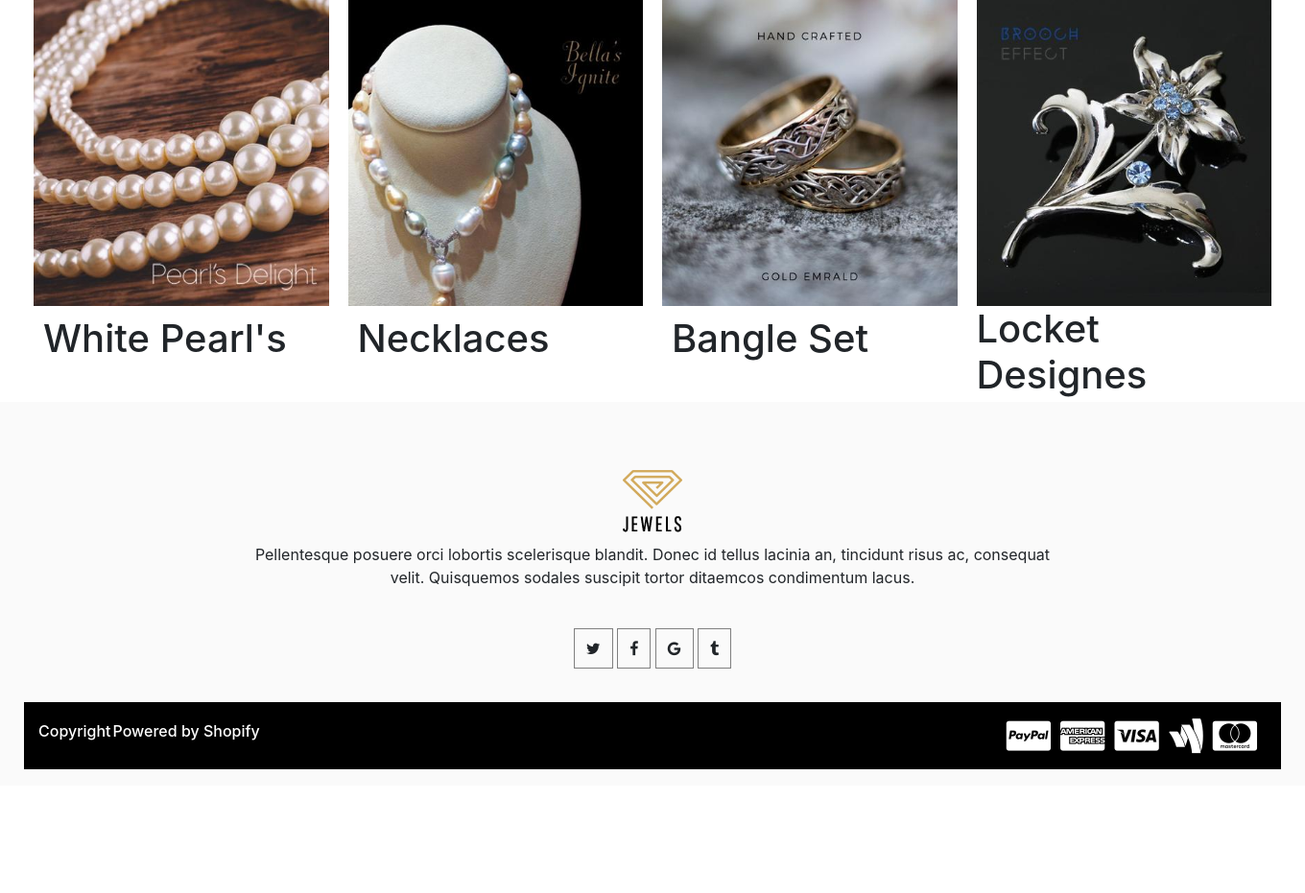
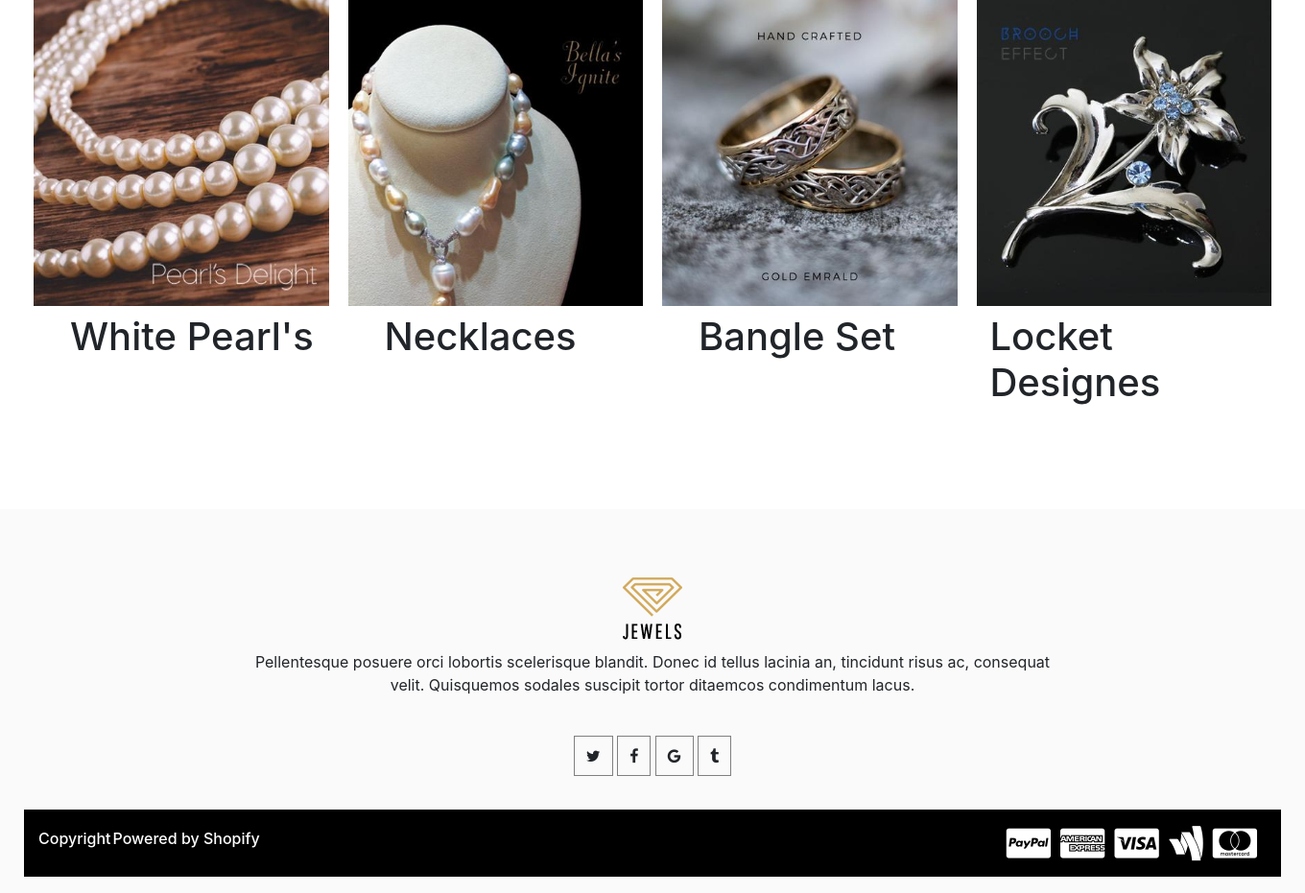
Before and after one commit to ZaurGoyushov/Jewellery, a Flask app: page / in a window 1360 px wide. Shown: the part 3038-3969 px from the top of the page at 96% size. Before the commit the page ends 3840 px from the top, so only its background shows below. Run offline with Flask 2, Linux system fonts and the light colour scheme; some libraries are stand-ins or nearby versions.

Commit message:
last corrections

```diff
--- a/Shop/static/myFiles/css/style.css
+++ b/Shop/static/myFiles/css/style.css
@@ -991,6 +991,7 @@ body {
           box-sizing: border-box;
   position: relative;
   overflow: hidden;
+  cursor: pointer;
 }
 
 #newArr .foot_item:hover .overlay {
@@ -1040,6 +1041,10 @@ body {
   margin-top: 20px;
   color: #fff;
   letter-spacing: 2px;
+}
+
+#newArr .foot_item .foot_item_info a:hover {
+  color: #d2aa5c;
 }
 
 #newArr .foot_item .overlay {
@@ -1109,6 +1114,7 @@ body {
   transition: all 0.5s ease;
   -webkit-box-sizing: border-box;
           box-sizing: border-box;
+  cursor: pointer;
 }
 
 #RareCollections .rare_item .rare_overlay a {
@@ -1117,6 +1123,20 @@ body {
   -webkit-box-sizing: border-box;
           box-sizing: border-box;
   padding: 5px;
+}
+
+#RareCollections .rare_item .rare_overlay a:hover {
+  background-color: #d2aa5c;
+}
+
+#RareCollections h1 {
+  cursor: pointer;
+  -webkit-transition: all 0.5s ease;
+  transition: all 0.5s ease;
+}
+
+#RareCollections h1:hover {
+  color: #d2aa5c;
 }
 
 #footer {
@@ -1133,6 +1153,10 @@ body {
 
 #footer .footer-info p {
   text-align: center;
+}
+
+#footer .footer-info a {
+  cursor: pointer;
 }
 
 #footer .list_item {
--- a/Shop/static/myFiles/sass/home/_body.scss
+++ b/Shop/static/myFiles/sass/home/_body.scss
@@ -181,6 +181,7 @@
         box-sizing: border-box;
         position: relative;
         overflow: hidden;
+        cursor: pointer;
         &:hover {
             .overlay {
                 top: 0;
@@ -221,6 +222,9 @@
                 margin-top: 20px;
                 color: $main-color-white;
                 letter-spacing: 2px;
+                &:hover{
+                    color: $main-color-gold;
+                }
             }
         }
         .overlay {
@@ -265,6 +269,7 @@
             height: $main-height;
             object-fit: cover;
         }
+
         .rare_overlay {
             position: absolute;
             top: 0;
@@ -276,12 +281,23 @@
             transform-origin: top;
             transition: all 0.5s ease;
             box-sizing: border-box;
+            cursor: pointer;
             a {
                 background-color: $main-color-white;
                 color: black;
                 box-sizing: border-box;
                 padding: 5px;
+                &:hover{
+                    background-color: $main-color-gold;
+                }
             }
         }
     }
+    h1{
+        cursor: pointer;
+        transition: all 0.5s ease;
+        &:hover{
+            color:$main-color-gold;
+        }
+    }
 }
--- a/Shop/static/myFiles/sass/home/_footer.scss
+++ b/Shop/static/myFiles/sass/home/_footer.scss
@@ -8,6 +8,9 @@
         margin-top: 40px;
         p {
             text-align: center;
+        }
+        a{
+            cursor: pointer;
         }
     }
     .list_item {
--- a/Shop/templates/common/footer.html
+++ b/Shop/templates/common/footer.html
@@ -9,7 +9,7 @@
             <div class="col-ow-8 flex flex-dir-column jus-con-cen align-it-cen">
                 <div class="footer-info ">
                     <div class="logo flex jus-con-cen m-t">
-                        <img src="{{url_for('static', filename='images/logo.png')}}" alt="">
+                       <a href="#"><img src="{{url_for('static', filename='images/logo.png')}}" alt=""></a>
                     </div>
                     <p>Pellentesque posuere orci lobortis scelerisque blandit. Donec id tellus lacinia an, tincidunt
                         risus ac, consequat velit.
--- a/Shop/templates/home/body.html
+++ b/Shop/templates/home/body.html
@@ -348,10 +348,10 @@
                         <img src="{{url_for('static', filename='images/Pearl.jpg')}}" alt="">
                         <div class="rare_overlay">
                         </div>
-                        <div class="rare_item_info m-t">
-                            <h1>White Pearl's</h1>
-                        </div>
                     </div>
+                </div>
+                <div class="rare_item_info mt-2 ml-5">
+                    <h1>White Pearl's</h1>
                 </div>
             </div>
             <div class="col-ow-3 ">
@@ -360,10 +360,11 @@
                         <img src="{{url_for('static', filename='images/Necklaces.jpg')}}" alt="">
                         <div class="rare_overlay">
                         </div>
-                        <div class="rare_item_info m-t">
-                            <h1>Necklaces</h1>
-                        </div>
                     </div>
+
+                </div>
+                <div class="rare_item_info mt-2 ml-5">
+                    <h1>Necklaces</h1>
                 </div>
             </div>
             <div class="col-ow-3 ">
@@ -372,10 +373,11 @@
                         <img src="{{url_for('static', filename='images/Bangle.jpg')}}" alt="">
                         <div class="rare_overlay">
                         </div>
-                        <div class="rare_item_info m-t">
-                            <h1>Bangle Set</h1>
-                        </div>
+
                     </div>
+                </div>
+                <div class="rare_item_info mt-2 ml-5">
+                    <h1>Bangle Set</h1>
                 </div>
             </div>
             <div class="col-ow-3 ">
@@ -384,10 +386,11 @@
                         <img src="{{url_for('static', filename='images/locket.jpg')}}" alt="">
                         <div class="rare_overlay">
                         </div>
-                        <div class="rare_item_info">
-                            <h1>Locket Designes</h1>
-                        </div>
+
                     </div>
+                </div>
+                <div class="rare_item_info mt-2 ml-4">
+                    <h1>Locket Designes</h1>
                 </div>
             </div>
         </div>
```
Also changed, not shown: Shop/static/myFiles/js/main.js (+9 -0 lines), 1 other file.
